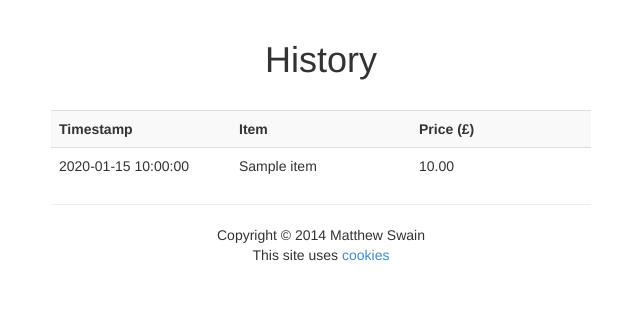
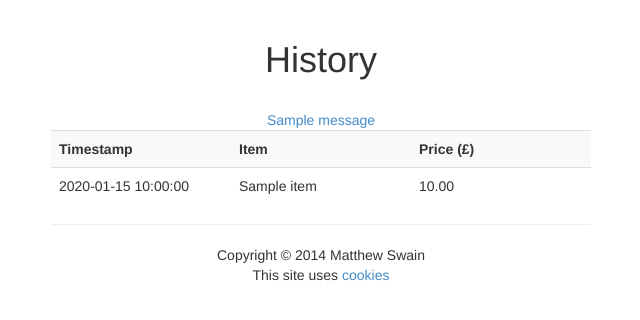
Before and after one commit to matthewswain/HonestyShop, a Flask app: page /history/ in a window 1280 px wide. Shown: the part 52-372 px from the top of the page, without its empty margins (319-959 px from the left). Run offline with Flask 2, Linux system fonts and the light colour scheme; the visitor is signed in with stand-in values (Sample User, id 1); tables that the repository leaves empty hold one stand-in row (values such as "Sample post"); one stand-in notice (Sample message) is shown; some libraries are stand-ins or nearby versions.

Commit message:
Added confirmation message when purchasing. Also serves as a back to buy message.

```diff
--- a/app.py
+++ b/app.py
@@ -9,7 +9,7 @@
 
 config = ConfigObj('app.config')
 app = Flask(__name__)
-app.secret_key = config['secret_key']
+app.secret_key = 'Development secret key.'
 
 def login_required(f):
     @wraps(f)
@@ -138,6 +138,7 @@
         purchase = Purchase(user, item)
         db.add(purchase)
         db.commit()
+        flash('Purchase successful, return to buy.','alert alert-success')
         return redirect(url_for('history'))
     else:
         data = {}
--- a/templates/history.html
+++ b/templates/history.html
@@ -4,6 +4,9 @@
 
 <div class="col-md-6 col-md-offset-3">
 <h1 class="text-center">History</h1>
+{% for category, message in get_flashed_messages(with_categories=True) %}
+	<a href="{{ url_for('buy') }}"><div class="{{ category }} text-center">{{ message }}</div></a>
+{% endfor %}
 <table class="table table-striped table-hover">
 	<tr>
 		<th class="col-xs-4">Timestamp</th>
```
